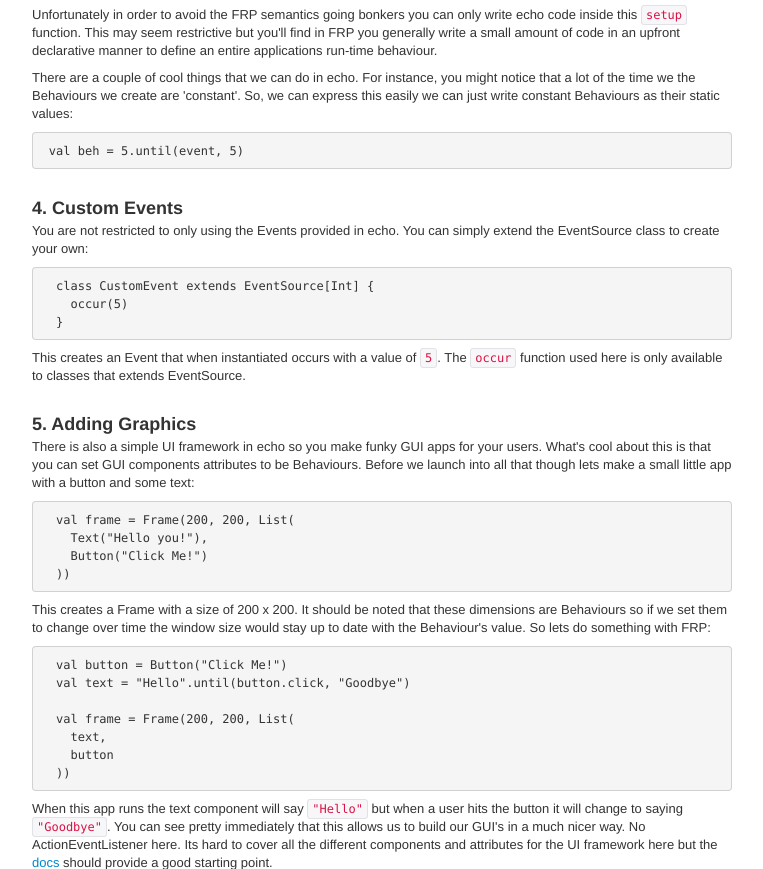
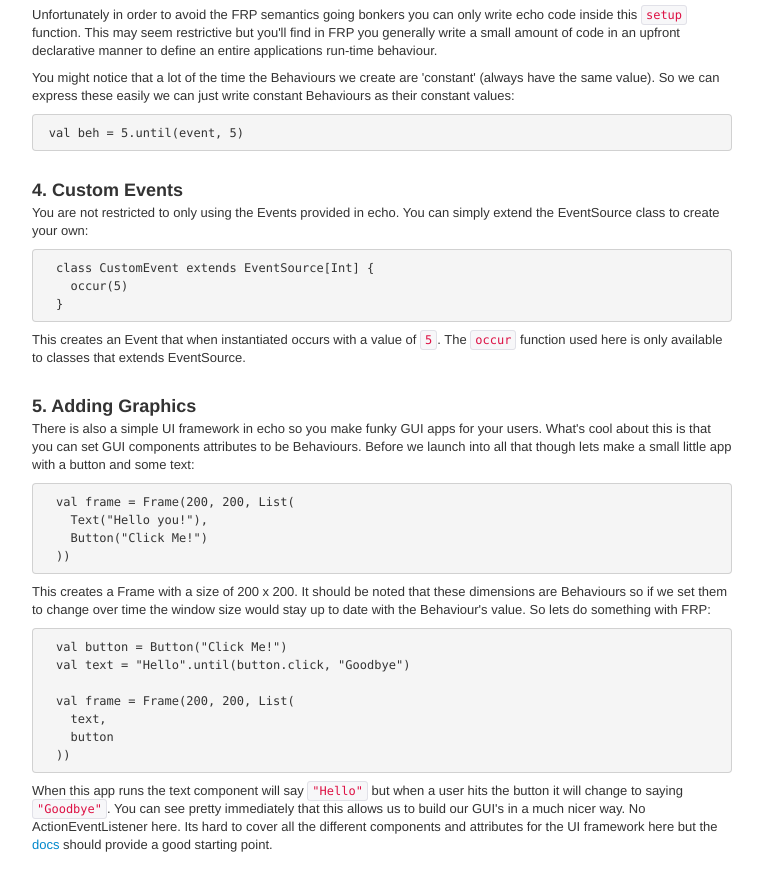
Before and after one commit to seadowg/echo, a plain HTML site: page index.html in a window 1280 px wide. Shown: the part 1263-2132 px from the top of the page, without its empty margins (238-1001 px from the left). Drawn offline with Linux system fonts and the light colour scheme.

Commit message:
Fix sentence problems cause by lack of sleep
Probably…

```diff
--- a/index.html
+++ b/index.html
@@ -124,11 +124,10 @@
           </p>
 
           <p>
-            There are a couple of cool things that we can do in echo.
-            For instance, you might notice that a lot of the time we
-            the Behaviours we create are 'constant'. So,
-            we can express this easily we can just write constant
-            Behaviours as their static values:
+            You might notice that a lot of the time
+            the Behaviours we create are 'constant' (always have the same value).
+            So we can express these easily we can just write constant
+            Behaviours as their constant values:
           </p>
           <pre>
  val beh = 5.until(event, 5)</pre>
```
